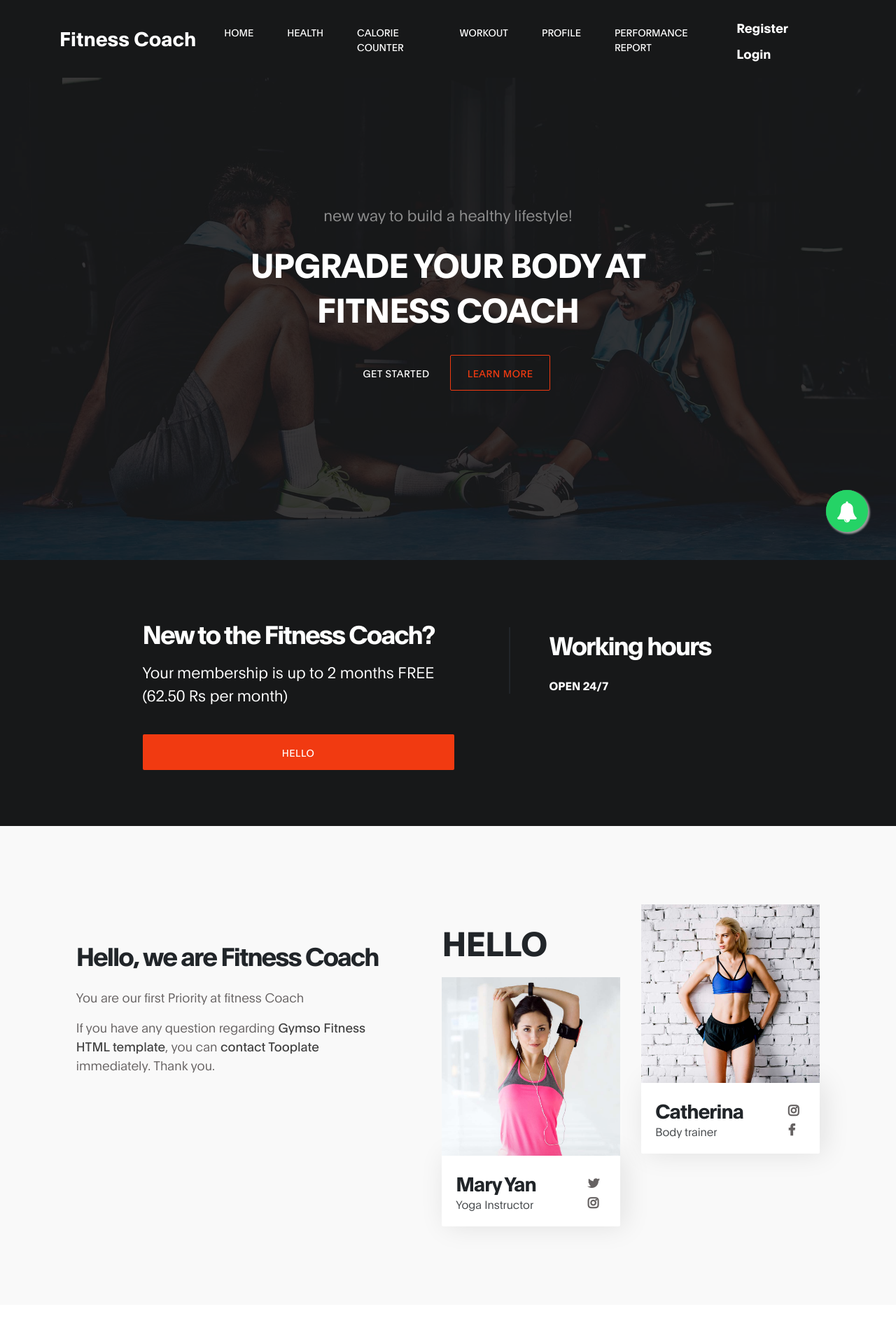
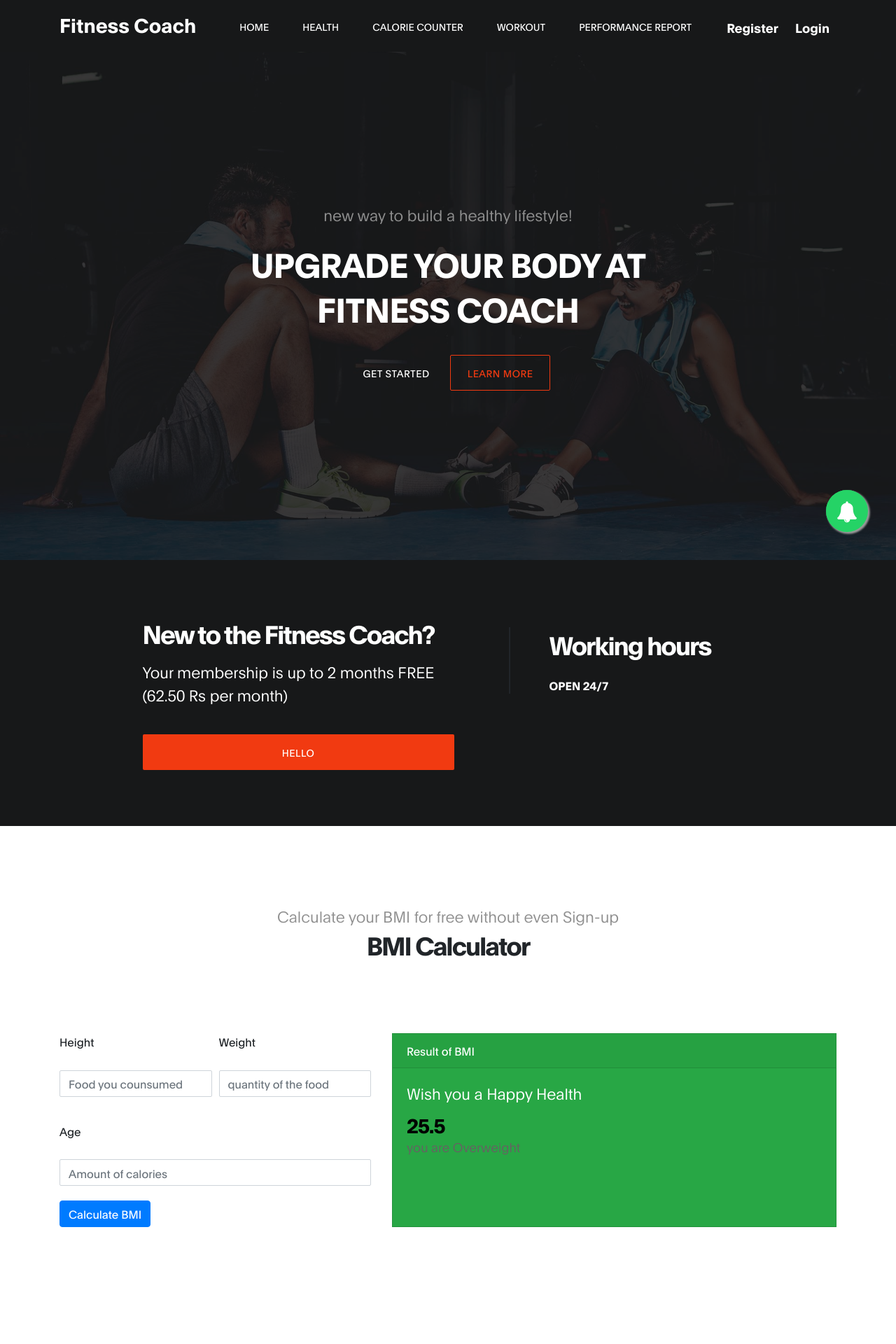
Before and after one commit to samarth126/fitness_coach, a Django app: page / in a window 1280 px wide. Shown: the top 1920 px of the page at 70% size. Run offline with Django 4.2, Linux system fonts and the light colour scheme; some libraries are stand-ins or nearby versions.

Commit message:
new messages

```diff
--- a/fitness_coach/base/admin.py
+++ b/fitness_coach/base/admin.py
@@ -4,6 +4,7 @@ from .models import *
 
 admin.site.register(User)
 admin.site.register(food)
+admin.site.register(contact)
 admin.site.register(workout)
 admin.site.register(profile)
 admin.site.register(daily_info)
--- a/fitness_coach/base/urls.py
+++ b/fitness_coach/base/urls.py
@@ -19,6 +19,8 @@ urlpatterns = [
     path('contact/', views.contactt, name='contactt'),
 
     path('food/', views.food1, name='food'),
+    path('pd_u/', views.pd_u, name='pd_u'),
+    path('h_w/', views.h_w, name='h_w'),
 
     path('result/', views.result, name='result'),
 
--- a/fitness_coach/base/views.py
+++ b/fitness_coach/base/views.py
@@ -82,10 +82,38 @@ def contactt(request):
             cf_name = request.POST.get('cf_name')
             cf_email = request.POST.get('cf_email')
             cf_message = request.POST.get('cf_message')
-            conc=daily_info(name=cf_name, email=cf_email, message=cf_message)
+            conc=contact(name=cf_name, email=cf_email, message=cf_message)
             conc.save()
 
     return render(request, 'index.html',{})
+
+
+def pd_u(request):
+    if request.user.is_authenticated:
+        ssu=request.user
+        uss=User.objects.filter(email=ssu)
+        fname = request.POST.get('first_name')
+        lname = request.POST.get('last_name')
+        phone_no = request.POST.get('phone_no')
+        ecc=uss.update(first_name=fname,last_name=lname,phone_no=phone_no)
+        return redirect('profile')
+    else:
+        return redirect('loginr')
+    return render(request, 'profile.html',{})
+
+
+def h_w(request):
+    if request.user.is_authenticated:
+        ssu=request.user
+        uss=profile.objects.filter(pro_user=ssu)
+        height = request.POST.get('height')
+        weight = request.POST.get('weight')
+        ecc=uss.update(height=height,weight=weight)
+        return redirect('profile')
+    else:
+        return redirect('loginr')
+    return render(request, 'profile.html',{})
+
 
 
 
--- a/fitness_coach/templates/health.html
+++ b/fitness_coach/templates/health.html
@@ -158,12 +158,6 @@
                 <td>{{ h.sleep }}</td>
               </tr>
               {% endfor %}
-              <tr>
-                <td>AAD</td>
-                <td>AUSENCO</td>
-                <td>$2.38</td>
-                <td>-0.01</td>
-              </tr>
 
             </tbody>
           </table>
--- a/fitness_coach/templates/index.html
+++ b/fitness_coach/templates/index.html
@@ -66,58 +66,58 @@
     </section>
 
 
-     <!-- ABOUT -->
-     <section class="about section" id="about">
-               <div class="container">
-                    <div class="row">
+     <!-- CLASS -->
+  <section class="class section" id="class">
+    <div class="container">
+         <div class="row">
 
-                            <div class="mt-lg-5 mb-lg-0 mb-4 col-lg-5 col-md-10 mx-auto col-12">
-                                <h2 class="mb-4" data-aos="fade-up" data-aos-delay="300">Hello, we are Fitness Coach</h2>
+                 <div class="col-lg-12 col-12 text-center mb-5">
+                     <h6 data-aos="fade-up">Calculate your BMI for free without even Sign-up</h6>
 
-                                <p data-aos="fade-up" data-aos-delay="400">You are our first Priority at fitness Coach</p>
+                     <h2 data-aos="fade-up" data-aos-delay="200">BMI Calculator</h2>
+                  </div>
 
-                                <p data-aos="fade-up" data-aos-delay="500">If you have any question regarding <a rel="nofollow" href="https://www.tooplate.com/view/2119-gymso-fitness" target="_parent">Gymso Fitness HTML template</a>, you can <a rel="nofollow" href="https://www.tooplate.com/contact" target="_parent">contact Tooplate</a> immediately. Thank you.</p>
 
-                            </div>
+                  <div class="col-lg-5 py-5 col-md-5 col-5">
+                    <form method="post" action="{% url 'food' %}">
+                        {% csrf_token %}
+                        <div class="form-row">
+                          <div class="form-group col-md-6">
+                            <label for="inputEmail4">Height</label>
+                            <input type="text" class="form-control" name="height" placeholder="Food you counsumed">
+                          </div>
+                          <div class="form-group col-md-6">
+                            <label for="inputPassword4">Weight</label>
+                            <input type="text" class="form-control" name="weight" placeholder="quantity of the food">
+                          </div>
+                        </div>
+                        <div class="form-group">
+                          <label for="inputAddress">Age</label>
+                          <input type="text" class="form-control" name="age" placeholder="Amount of calories">
+                        </div>
 
-                            <div class="ml-lg-auto col-lg-3 col-md-6 col-12" data-aos="fade-up" data-aos-delay="700">
-                                <div class="team-thumb">
-                                    <h1>hello</h1>
-                                    <img src= "{% static 'images/team/team-image.jpg' %}" class="img-fluid" alt="Trainer">
+                        <button type="submit" class="btn btn-primary">Calculate BMI</button>
+                      </form>
+                  </div>
 
-                                    <div class="team-info d-flex flex-column">
+                  <div class="col-lg-7 py-5 col-md-7 col-7 well">
+                    <div class="card text-white bg-success mb-3" >
+                        <div class="card-header">Result of BMI</div>
+                        <div class="card-body">
+                          <h5 class="card-title"  >Wish you a Happy Health</h5>
+                          <h3 style="color:black">25.5</h3>
+                          <p class="card-text">you are Overweight</p>
+                        </div>
+                      </div>
 
-                                        <h3>Mary Yan</h3>
-                                        <span>Yoga Instructor</span>
+                  </div>
 
-                                        <ul class="social-icon mt-3">
-                                            <li><a href="#" class="fa fa-twitter"></a></li>
-                                            <li><a href="#" class="fa fa-instagram"></a></li>
-                                        </ul>
-                                    </div>
-                                </div>
-                            </div>
 
-                            <div class="mr-lg-auto mt-5 mt-lg-0 mt-md-0 col-lg-3 col-md-6 col-12" data-aos="fade-up" data-aos-delay="800">
-                                <div class="team-thumb">
-                                    <img src="images/team/team-image01.jpg" class="img-fluid" alt="Trainer">
 
-                                    <div class="team-info d-flex flex-column">
 
-                                        <h3>Catherina</h3>
-                                        <span>Body trainer</span>
-
-                                        <ul class="social-icon mt-3">
-                                            <li><a href="#" class="fa fa-instagram"></a></li>
-                                            <li><a href="#" class="fa fa-facebook"></a></li>
-                                        </ul>
-                                    </div>
-                                </div>
-                            </div>
-
-                    </div>
-               </div>
-     </section>
+         </div>
+    </div>
+</section>
 
 
      <!-- CLASS -->
@@ -133,14 +133,14 @@
 
                             <div class="col-lg-4 col-md-6 col-12" data-aos="fade-up" data-aos-delay="400">
                                 <div class="class-thumb">
-                                    <img src="images/class/yoga-class.jpg" class="img-fluid" alt="Class">
+                                    <img src="{% static 'images/class/yoga-class.jpg' %}" class="img-fluid" alt="Class">
 
                                     <div class="class-info">
                                         <h3 class="mb-1">Yoga</h3>
 
                                         <span><strong>Trained by</strong> - Bella</span>
 
-                                        <span class="class-price">$50</span>
+                                        <span class="class-price">Rs. 50</span>
 
                                         <p class="mt-3">Lorem ipsum dolor sit amet, consectetur adipiscing</p>
                                     </div>
@@ -149,14 +149,14 @@
 
                             <div class="mt-5 mt-lg-0 mt-md-0 col-lg-4 col-md-6 col-12" data-aos="fade-up" data-aos-delay="500">
                                 <div class="class-thumb">
-                                    <img src="images/class/crossfit-class.jpg" class="img-fluid" alt="Class">
+                                    <img src="{% static 'images/class/crossfit-class.jpg' %}" class="img-fluid" alt="Class">
 
                                     <div class="class-info">
                                         <h3 class="mb-1">Areobic</h3>
 
                                         <span><strong>Trained by</strong> - Mary</span>
 
-                                        <span class="class-price">$66</span>
+                                        <span class="class-price">Rs. 66</span>
 
                                         <p class="mt-3">Lorem ipsum dolor sit amet, consectetur adipiscing</p>
                                     </div>
@@ -165,14 +165,14 @@
 
                             <div class="mt-5 mt-lg-0 col-lg-4 col-md-6 col-12" data-aos="fade-up" data-aos-delay="600">
                                 <div class="class-thumb">
-                                    <img src="images/class/cardio-class.jpg" class="img-fluid" alt="Class">
+                                    <img src="{% static 'images/class/cardio-class.jpg' %}" class="img-fluid" alt="Class">
 
                                     <div class="class-info">
                                         <h3 class="mb-1">Cardio</h3>
 
                                         <span><strong>Trained by</strong> - Cathe</span>
 
-                                        <span class="class-price">$75</span>
+                                        <span class="class-price">Rs. 75</span>
 
                                         <p class="mt-3">Lorem ipsum dolor sit amet, consectetur adipiscing</p>
                                     </div>
@@ -195,13 +195,13 @@
                     <div class="ml-auto col-lg-5 col-md-6 col-12">
                         <h2 class="mb-4 pb-2" data-aos="fade-up" data-aos-delay="200">Feel free to ask anything</h2>
 
-                        <form  method="post" action="{% url 'contactt' %}" class="contact-form webform" data-aos="fade-up" data-aos-delay="400" role="form">
+                        <form  method="post" action="{% url 'contactt' %}" >
                             {% csrf_token %}
-                            <input type="text" class="form-control" name="cf-name" placeholder="Name">
+                            <input type="text" class="form-control" name="cf_name" placeholder="Name">
 
-                            <input type="email" class="form-control" name="cf-email" placeholder="Email">
+                            <input type="email" class="form-control" name="cf_email" placeholder="Email">
 
-                            <textarea class="form-control" rows="5" name="cf-message" placeholder="Message"></textarea>
+                            <textarea class="form-control" rows="5" name="cf_message" placeholder="Message"></textarea>
 
                             <button type="submit" class="form-control" id="submit-button" name="submit">Send Message</button>
                         </form>
@@ -210,7 +210,7 @@
                     <div class="mx-auto mt-4 mt-lg-0 mt-md-0 col-lg-5 col-md-6 col-12">
                         <h2 class="mb-4" data-aos="fade-up" data-aos-delay="600">Where you can <span>find us</span></h2>
 
-                        <p data-aos="fade-up" data-aos-delay="800"><i class="fa fa-map-marker mr-1"></i> 120-240 Rio de Janeiro - State of Rio de Janeiro, Brazil</p>
+                        <p data-aos="fade-up" data-aos-delay="800"><i class="fa fa-map-marker mr-1"></i> Shri Vaishnav Vidhyapeeth,Indore gram baroli </p>
 <!-- How to change your own map point
 	1. Go to Google Maps
 	2. Click on your location point
--- a/fitness_coach/templates/nav.html
+++ b/fitness_coach/templates/nav.html
@@ -26,11 +26,11 @@
                 <li class="nav-item">
                     <a href="{% url 'cool' %}" class="nav-link smoothScroll">Workout</a>
                 </li>
-
+                {% if  request.user.is_authenticated %}
                 <li class="nav-item">
                     <a href="{% url 'profile' %}" class="nav-link smoothScroll">Profile</a>
                 </li>
-
+                {% endif %}
                 <li class="nav-item">
                     <a href="{% url 'result' %}" class="nav-link smoothScroll">Performance Report</a>
                 </li>
```
Also changed, not shown: fitness_coach/templates/profile.html (+4 -4 lines), fitness_coach/db.sqlite3.
